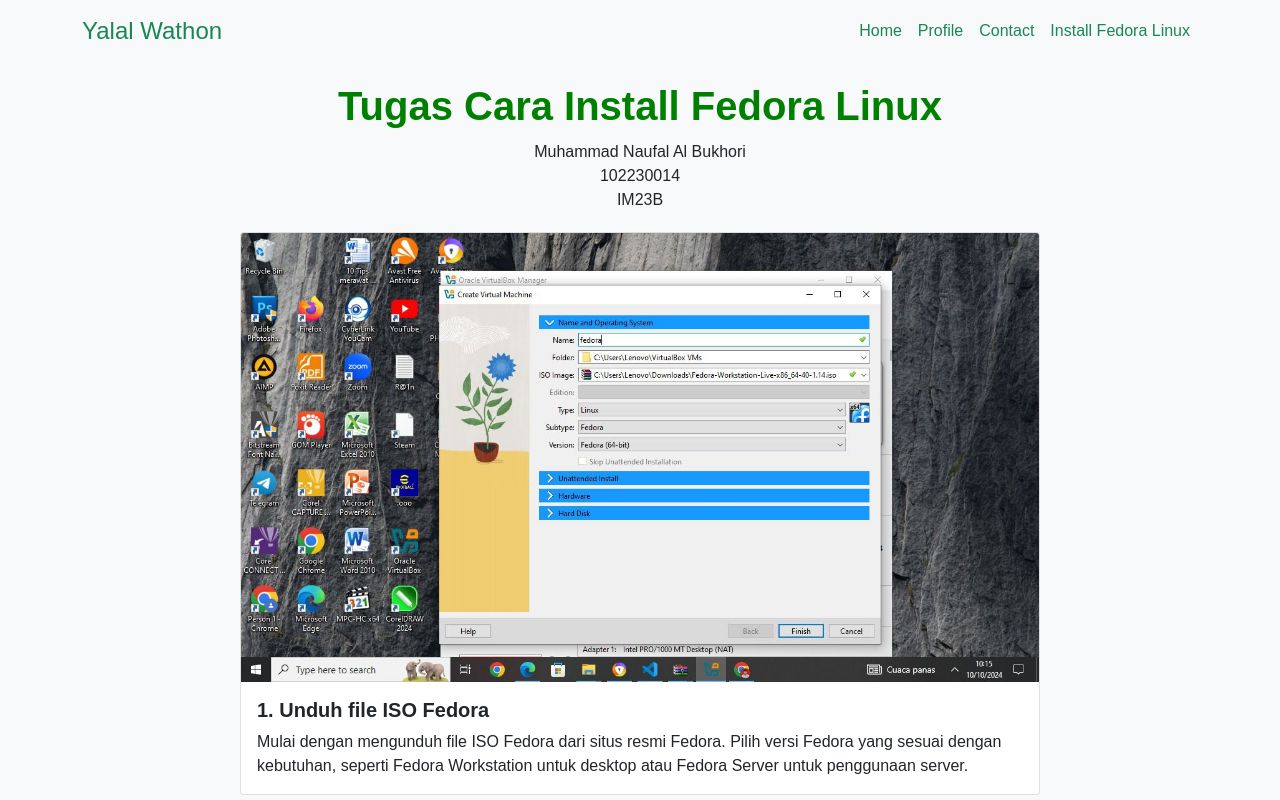
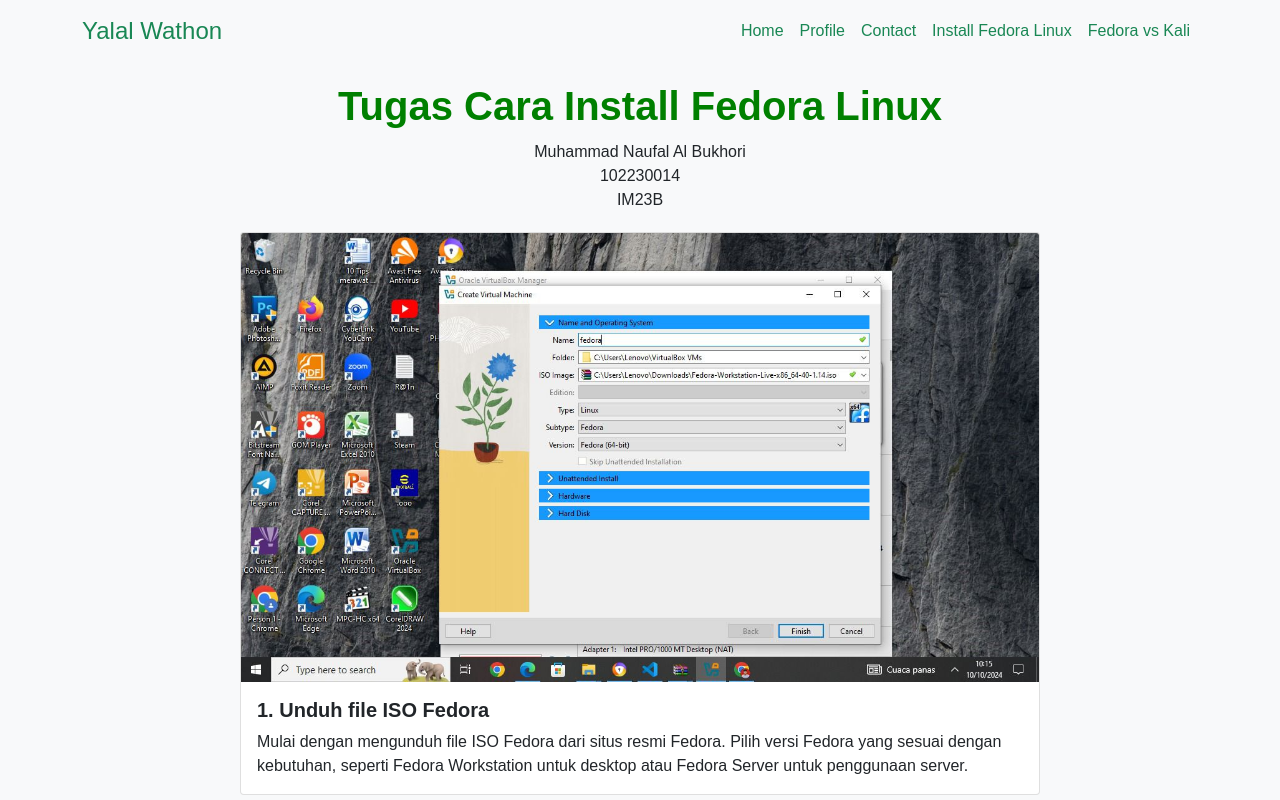
Before and after one commit to NaufalAlBukhori/NaufalAlBukhori, a plain HTML site: page installfedora.html in a window 1280 px wide. Shown: the top 800 px of the page. Drawn offline with nearby package versions, Linux system fonts and the light colour scheme.

Commit message:
Update installfedora.html

```diff
--- a/installfedora.html
+++ b/installfedora.html
@@ -8,7 +8,7 @@
     <!-- Bootstrap CSS -->
     <link href="https://cdn.jsdelivr.net/npm/bootstrap@5.0.2/dist/css/bootstrap.min.css" rel="stylesheet" integrity="sha384-EVSTQN3/azprG1Anm3QDgpJLIm9Nao0Yz1ztcQTwFspd3yD65VohhpuuCOmLASjC" crossorigin="anonymous">
     <link rel="stylesheet" href="style.css">
-    <title>Hello, world!</title>
+    <title>InstallFedoraLinux</title>
   </head>
   <body>
 
@@ -31,6 +31,9 @@
           </li>
           <li class="nav-item">
             <a class="nav-link text-success" href="installfedora.html">Install Fedora Linux</a>
+          </li>
+          <li class="nav-item">
+            <a class="nav-link text-success" href="perbedaanfedorakali.html">Fedora vs Kali</a>
           </li>
         </ul>
       </div>
```
Lines whose indentation alone changed are shown as unchanged.
